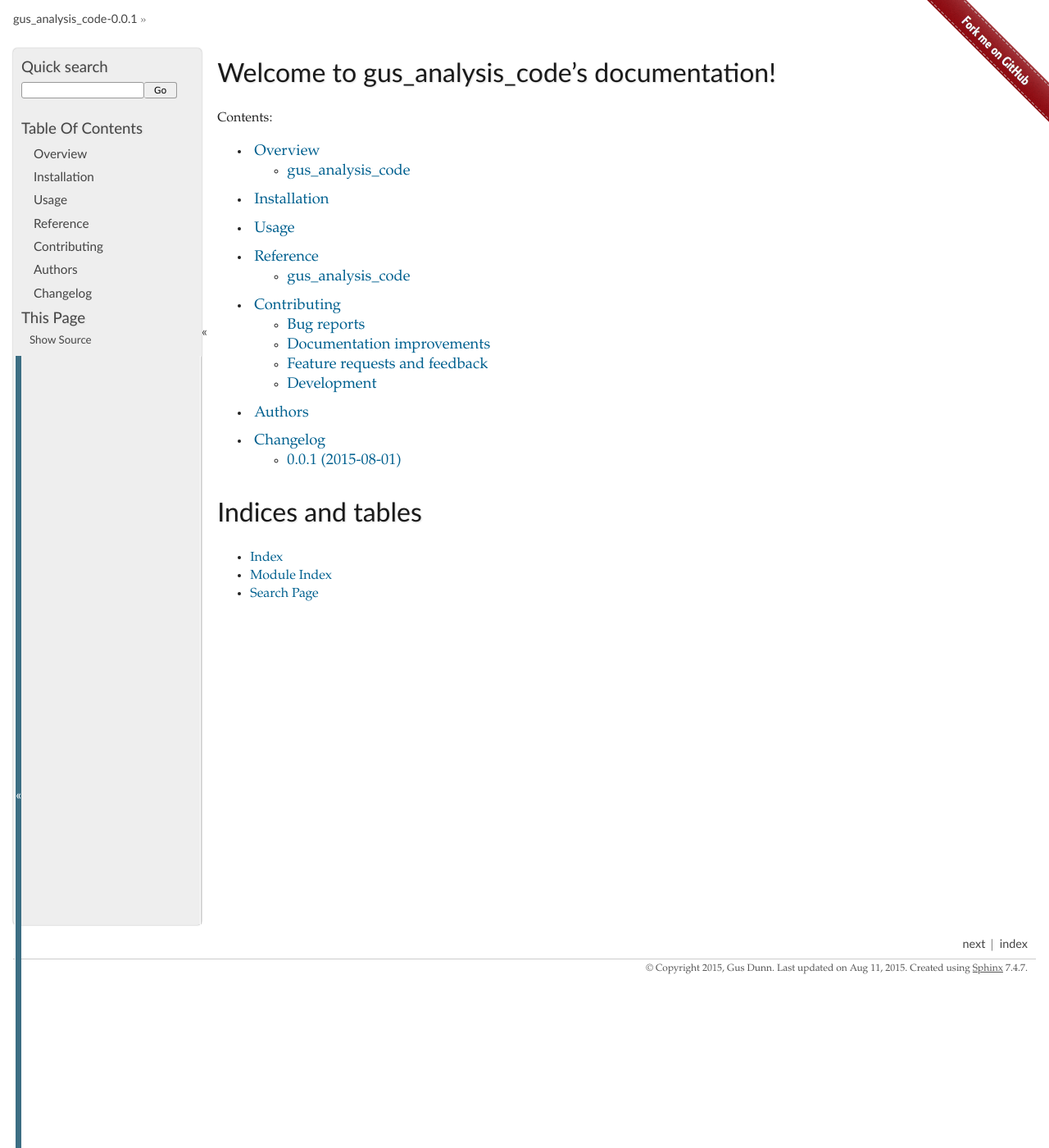
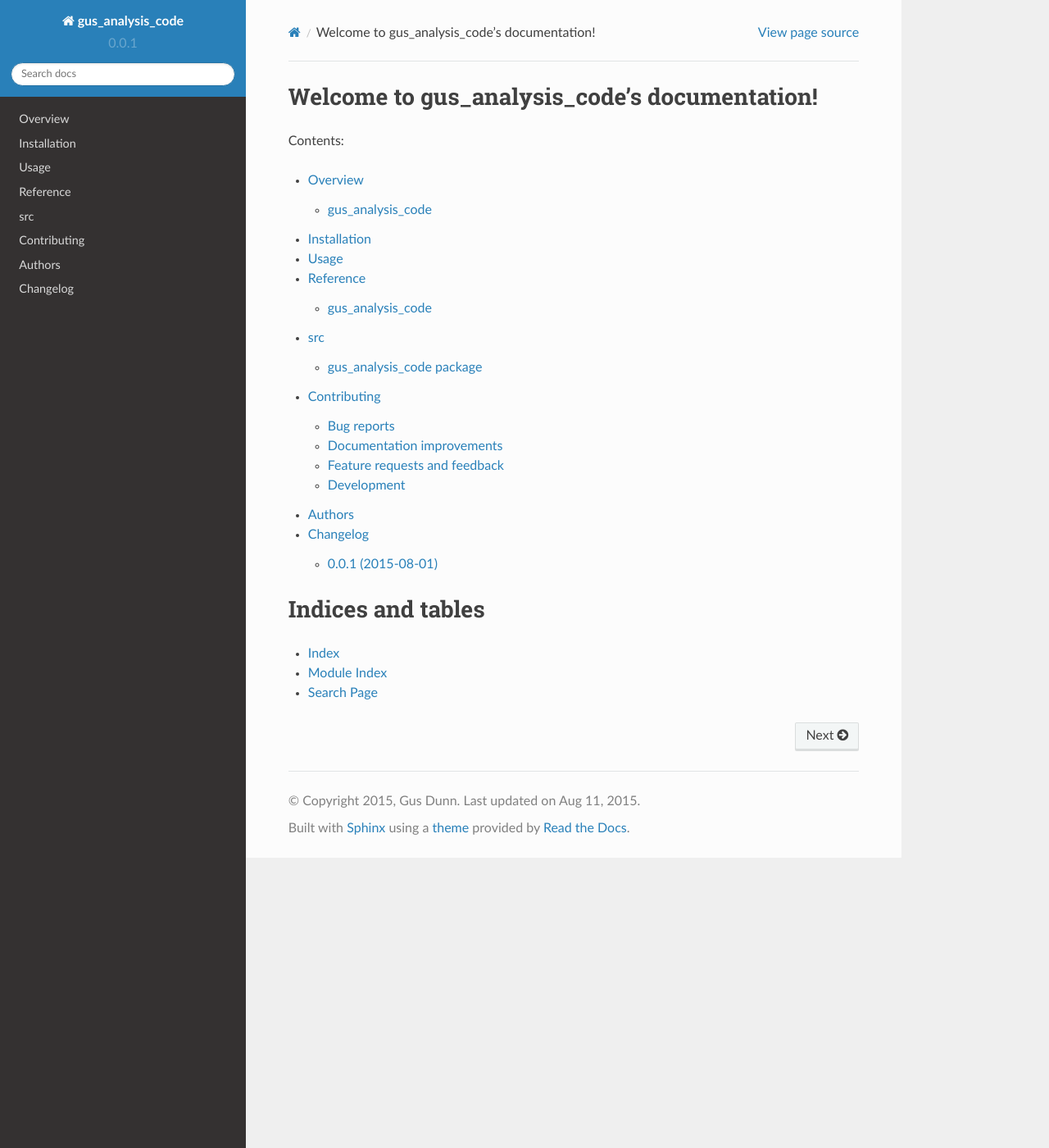
Before and after one commit to CacconeLabYale/gus_analysis_code, a Sphinx documentation site: the page built from docs/index.rst, in a window 1280 px wide and 1400 px high. Shown: the whole window at 82% size. Built offline with Sphinx 7.4.7 and the Read the Docs theme 2.0.0, drawn with Linux system fonts in a browser that asks for light colours.

Commit message:
docs now autogen to some degree - still need to tweek

```diff
--- a/docs/conf.py
+++ b/docs/conf.py
@@ -24,9 +24,9 @@ version = release = re.findall(
     open(os.path.join(os.path.dirname(__file__), '../setup.py')).read()
 )[0]
 
-import sphinx_py3doc_enhanced_theme
-html_theme = "sphinx_py3doc_enhanced_theme"
-html_theme_path = [sphinx_py3doc_enhanced_theme.get_html_theme_path()]
+import sphinx_rtd_theme
+html_theme = "sphinx_rtd_theme"
+html_theme_path = [sphinx_rtd_theme.get_html_theme_path()]
 
 pygments_style = 'trac'
 templates_path = ['.']
@@ -37,6 +37,6 @@ html_sidebars = {
    '**': ['searchbox.html', 'globaltoc.html', 'sourcelink.html'],
 }
 html_short_title = '%s-%s' % (project, version)
-html_theme_options = {
-    'githuburl': 'https://github.com/CacconeLabYale/gus_analysis_code/'
-}
+# html_theme_options = {
+#     'githuburl': 'https://github.com/CacconeLabYale/gus_analysis_code/'
+# }
--- a/docs/index.rst
+++ b/docs/index.rst
@@ -10,6 +10,7 @@ Contents:
    installation
    usage
    reference/index
+   source/modules
    contributing
    authors
    changelog
--- /dev/null
+++ b/docs/source/gus_analysis_code.rst
@@ -0,0 +1,38 @@
+gus_analysis_code package
+=========================
+
+Submodules
+----------
+
+gus_analysis_code.ginland module
+--------------------------------
+
+.. automodule:: gus_analysis_code.ginland
+    :members:
+    :undoc-members:
+    :show-inheritance:
+
+gus_analysis_code.main module
+-----------------------------
+
+.. automodule:: gus_analysis_code.main
+    :members:
+    :undoc-members:
+    :show-inheritance:
+
+gus_analysis_code.misc module
+-----------------------------
+
+.. automodule:: gus_analysis_code.misc
+    :members:
+    :undoc-members:
+    :show-inheritance:
+
+
+Module contents
+---------------
+
+.. automodule:: gus_analysis_code
+    :members:
+    :undoc-members:
+    :show-inheritance:
--- /dev/null
+++ b/docs/source/modules.rst
@@ -0,0 +1,7 @@
+src
+===
+
+.. toctree::
+   :maxdepth: 4
+
+   gus_analysis_code
```
